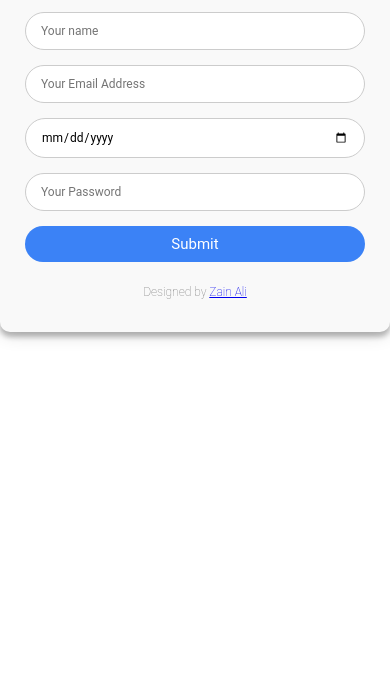
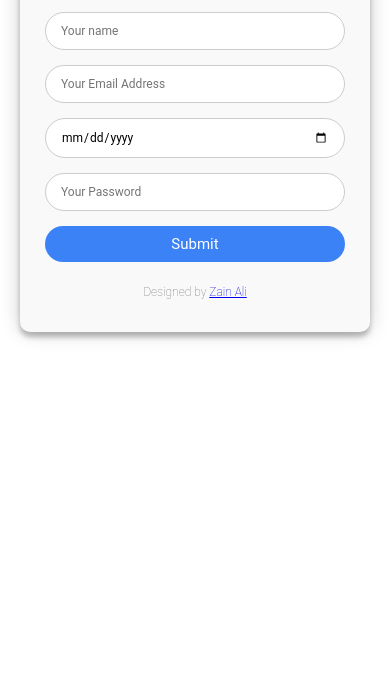
Before and after one commit to mzain42401/Aichatbot-SecondAssignment, a plain HTML site: page index.html in a window 390 px wide. Shown: the part 148-844 px from the top of the page. Drawn offline with Linux system fonts and the light colour scheme.

Commit message:
Add files via upload

```diff
--- a/style.css
+++ b/style.css
@@ -88,3 +88,10 @@ fieldset {
 .Design {
   text-align: center;
 }
+
+
+@media only screen and (max-width: 768px) {
+    .container {
+        max-width: 350px;
+        width: 100%;}
+}
```
